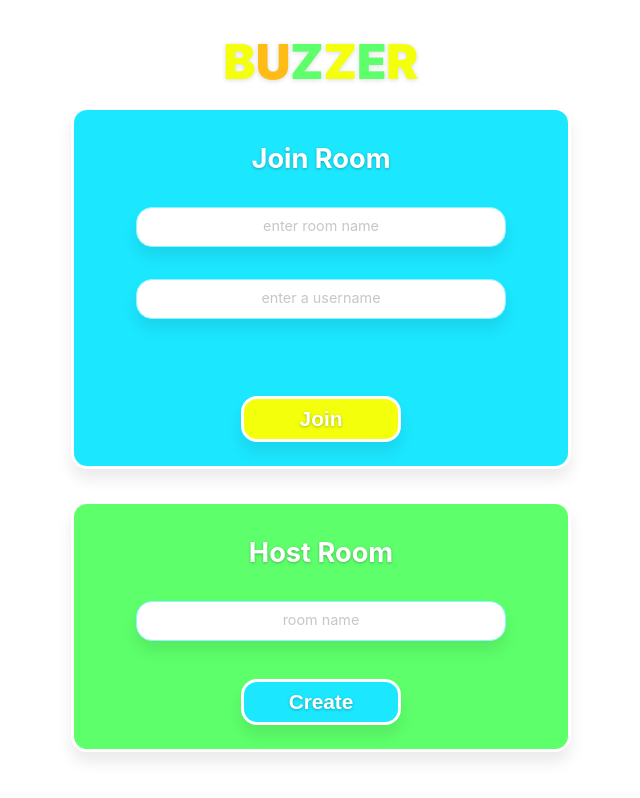
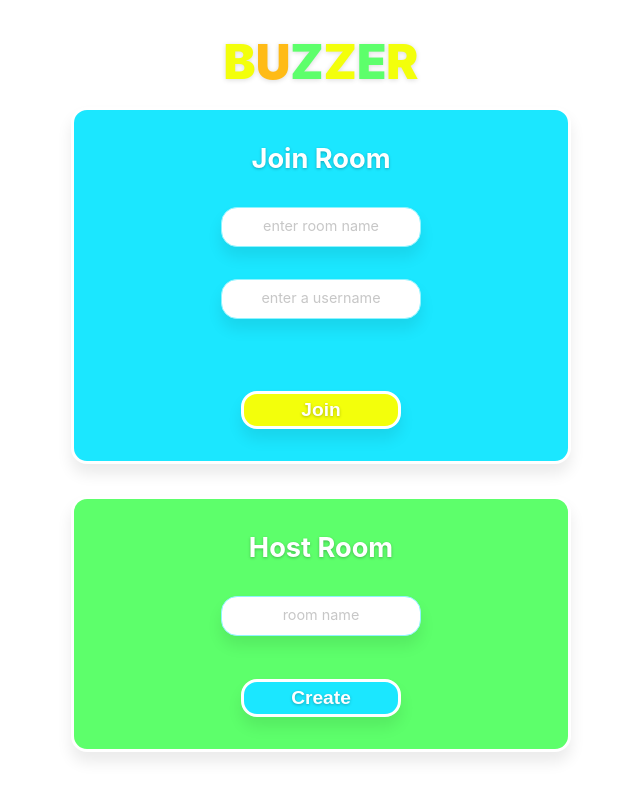
Before and after one commit to OssianN/buzzerButton, a Next.js app: page / in a window 1280 px wide. Shown: the whole page, without its empty margins (319-959 px from the left). Built offline with nearby package versions, Linux system fonts and the light colour scheme.

Commit message:
some visual tweaks

```diff
--- a/styles/globals.scss
+++ b/styles/globals.scss
@@ -3,8 +3,8 @@
 
 @mixin default-button($background, $color) {
   position: absolute;
-  bottom: 1.5rem;
-  padding: 0.5rem 2rem;
+  bottom: 2rem;
+  padding: 0.3rem 2rem;
   width: 10rem;
   border-radius: $defaultBorderRadius;
   border: 3px solid $color;
@@ -12,7 +12,7 @@
   color: white;
   box-shadow: $defaultBoxShadow;
   font-weight: 600;
-  font-size: 1.3rem;
+  font-size: 1.2rem;
   cursor: pointer;
   text-shadow: #00000045 0 1px 3px;
   transition: transform 0.3s;
--- a/styles/landingPage.module.scss
+++ b/styles/landingPage.module.scss
@@ -5,7 +5,7 @@
   display: flex;
   flex-direction: column;
   align-items: center;
-  padding: 1rem;
+  padding: 2rem;
   margin: 1rem;
   border: 3px solid white;
   border-radius: g.$defaultBorderRadius;
@@ -43,7 +43,7 @@
   @include room-form(g.$green);
   flex-grow: 1;
   flex-shrink: 2;
-  min-height: 15rem;
+  min-height: 16rem;
   max-height: 300px;
 }
 
@@ -51,7 +51,7 @@
   color: white;
   text-shadow: #00000045 0 1px 3px;
   font-size: 1.7rem;
-  margin: 1rem 0;
+  margin-bottom: 1rem;
 }
 
 .formLabel {
@@ -71,7 +71,9 @@
   box-shadow: g.$defaultBoxShadow;
   margin: 1rem;
   padding: 0 1rem;
-  width: 80%;
+  width: 70%;
+  min-width: 180px;
+  max-width: 200px;
   transition: 0.3s;
   font-size: 16px;
   &:focus {
@@ -104,7 +106,7 @@
   }
 
   .formHeading {
-    margin: 1.5rem 0;
+    margin-bottom: 1.5rem;
   }
 
   .formLabel {
@@ -113,5 +115,6 @@
 
   .formInput {
     padding: 1.8rem 1rem;
+    max-width: 250px;
   }
 }
--- a/utils.js
+++ b/utils.js
@@ -1,9 +1,9 @@
 export const colorMainHeading = (word) => {
   const colors = {
-    ["0"]: "#f3ff0b",
-    ["1"]: "#ffbb16",
-    ["2"]: "#1be7ff",
-    ["3"]: "#5dff6b",
+    0: "#f3ff0b",
+    1: "#ffbb16",
+    2: "#1be7ff",
+    3: "#5dff6b",
   };
 
   return word.split("").map((char, i) => {
```
Also changed, not shown: pages/room.js (+4 -7 lines), styles/room.module.scss (+17 -3 lines).
